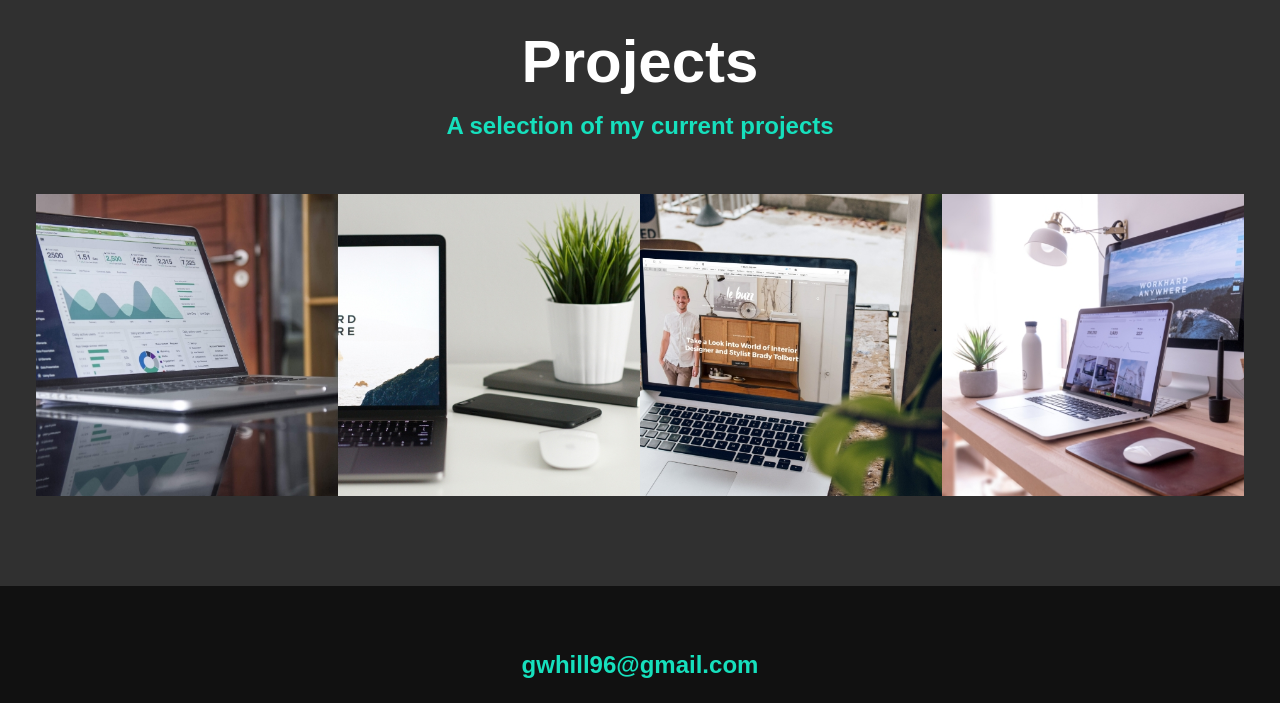
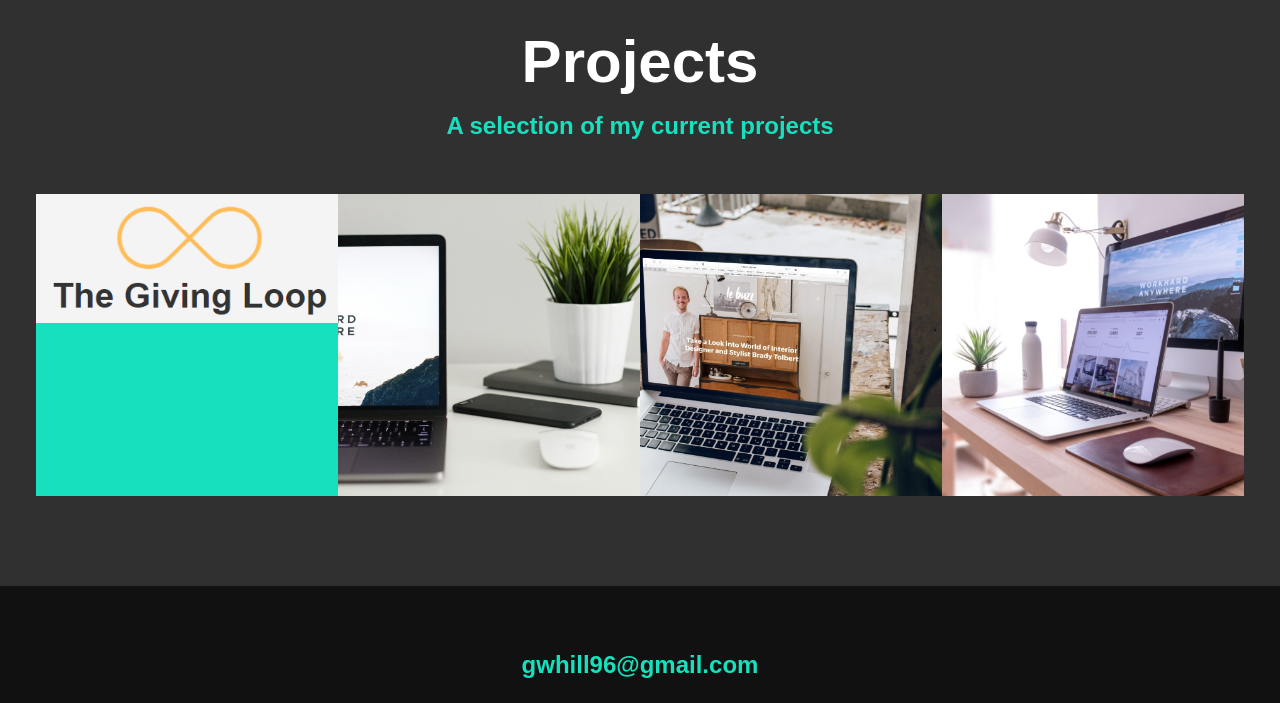
Before and after one commit to gwhill96/my-portfolio, a plain HTML site: page index.html in a window 1280 px wide. Shown: the part 1576-2279 px from the top of the page. Drawn offline with nearby package versions, Linux system fonts and the light colour scheme.

Commit message:
Fixed formatting in CSS file

```diff
--- a/css/style.css
+++ b/css/style.css
@@ -418,7 +418,6 @@ header {
   text-align: center;
   padding: 2.5em 0;
   font-size: var(--fs-h3);
-
 }
 
 .footer a {
--- a/index.html
+++ b/index.html
@@ -85,7 +85,7 @@
             <div class="portfolio">
                 <!-- Portfolio item 01 -->
                 <a href="/portfolio-items/portfolio-item1.html" class="portfolio__item">
-                    <img src="img/portfolio-01.jpg" alt="The Giving Loop" class="portfolio__img">
+                    <img src="img/givingloop.jpg" alt="The Giving Loop" class="portfolio__img">
                 </a>
 
                 <!-- Portfolio item 02 -->
```
Also changed, not shown: img/givingloop.jpg (added). Lines whose indentation alone changed are shown as unchanged.
